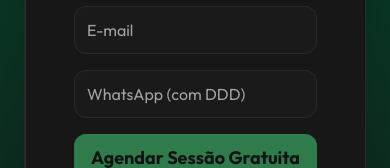
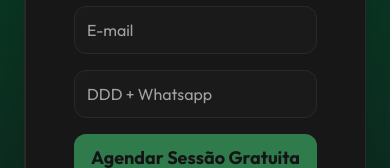
Before and after one commit to drtrafego/drtrafego-geral, a Next.js app: page /marketingmedico in a window 390 px wide. Shown: the part 11167-11335 px from the top of the page. Built offline with nearby package versions, Linux system fonts and the light colour scheme.

Commit message:
fix: update phone placeholder and validation

```diff
--- a/src/app/marketingmedico/MarketingMedicoClient.tsx
+++ b/src/app/marketingmedico/MarketingMedicoClient.tsx
@@ -63,7 +63,8 @@ export default function MarketingMedicoClient() {
     const isEmailValid = emailRegex.test(currentEmail);
 
     const phoneDigits = currentPhone.replace(/\D/g, '');
-    const isPhoneValid = phoneDigits.length >= 10;
+    // Validação estrita: Aceita apenas 10 (fixo) ou 11 (celular) dígitos
+    const isPhoneValid = phoneDigits.length === 10 || phoneDigits.length === 11;
 
     setIsFormValid(isEmailValid && isPhoneValid);
   };
@@ -597,7 +598,7 @@ export default function MarketingMedicoClient() {
                   <div>
                     <Input
                       type="tel"
-                      placeholder="WhatsApp (com DDD)"
+                      placeholder="DDD + Whatsapp"
                       className="h-12 rounded-xl bg-[#121212] border-[#292929] text-white placeholder:text-[#a2a2a2] focus:border-[#4ade80] focus:ring-1 focus:ring-[#4ade80]"
                       value={phone}
                       onChange={handlePhoneChange}
```
